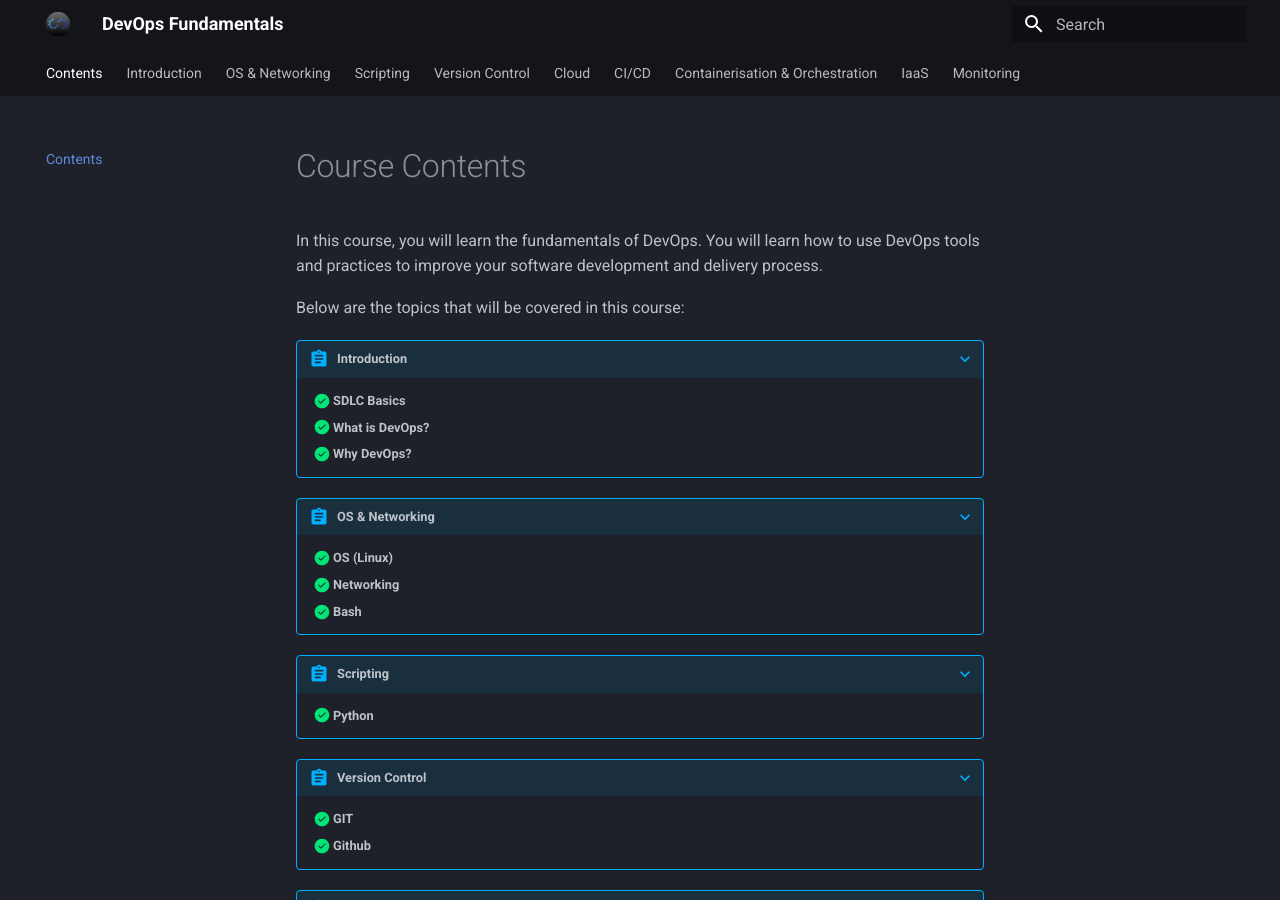
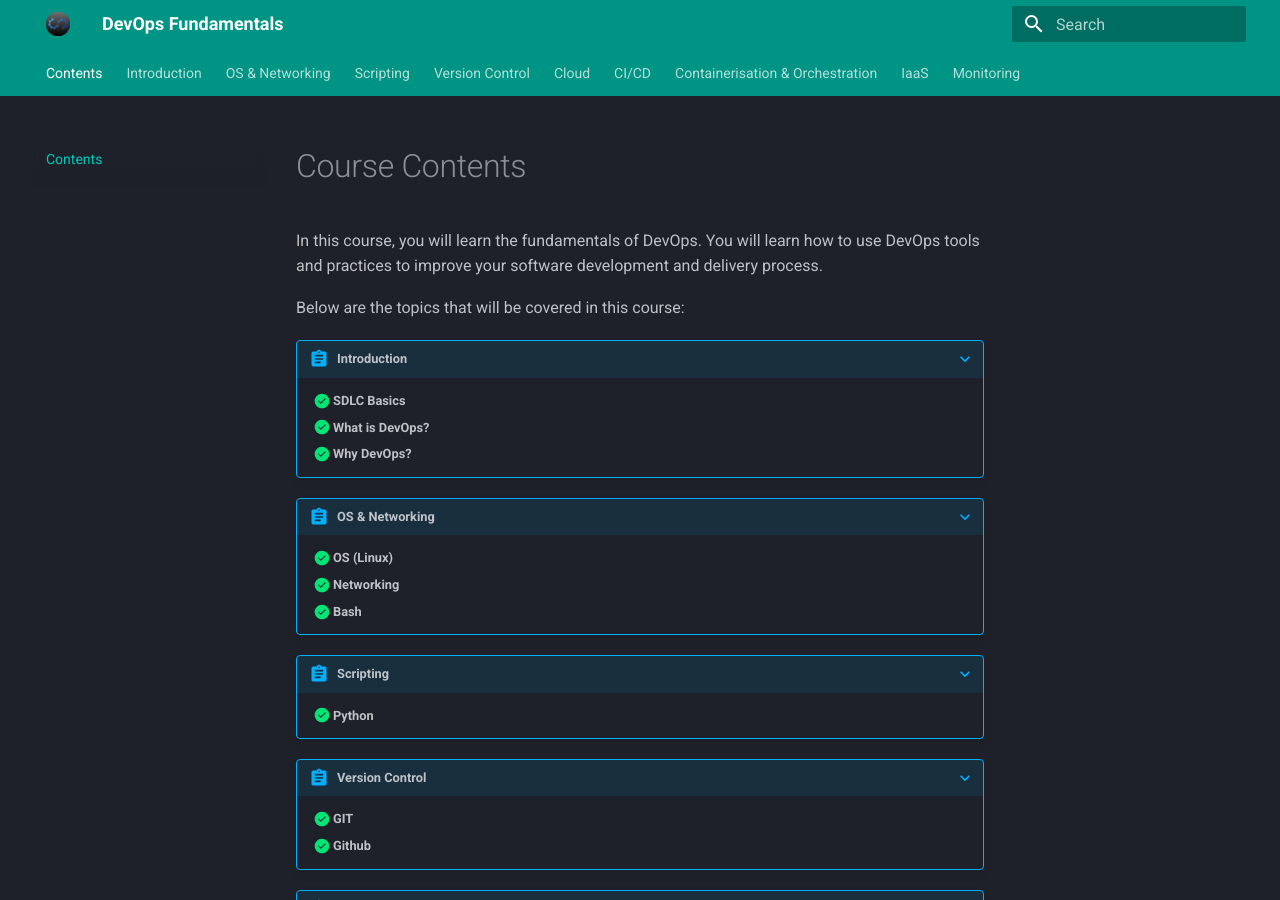
Before and after one commit to devsec4ops/devops, an MkDocs documentation site: the page built from docs/index.md, in a window 1280 px wide and 900 px high. Built offline with MkDocs 1.6.1 and Material for MkDocs 9.7.7, drawn with Linux system fonts in a browser that asks for light colours.

Commit message:
Update MkDocs theme colors and features

```diff
--- a/mkdocs.yml
+++ b/mkdocs.yml
@@ -9,15 +9,21 @@ theme:
   logo: assets/logo.png
   palette:
     scheme: slate
-    primary: black
-    accent: indigo
+    primary: teal
+    accent: light green
   font:
     text: Roboto
     code: Roboto Mono
   features:
     - navigation.tabs
     - navigation.footer
+    - toc.integration
+    - navigation.top
+    - search.suggestions
+    - search.highlight
     - content.code.copy
+    - content.code.annotate
+    - content.tabs.link
 
 nav:
   - Contents: index.md
```
Also changed, not shown: 1 other file.
